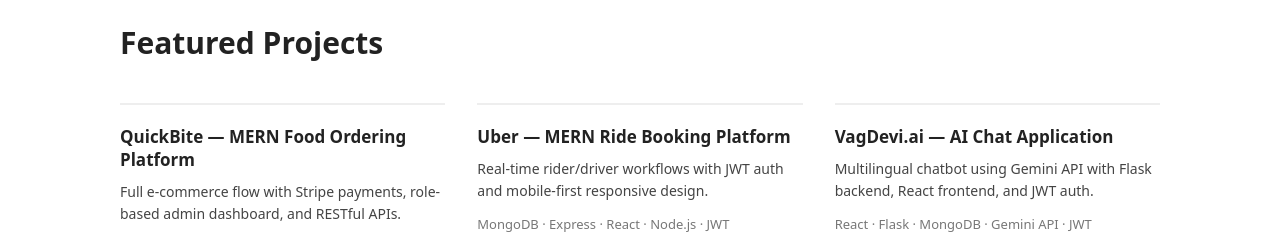
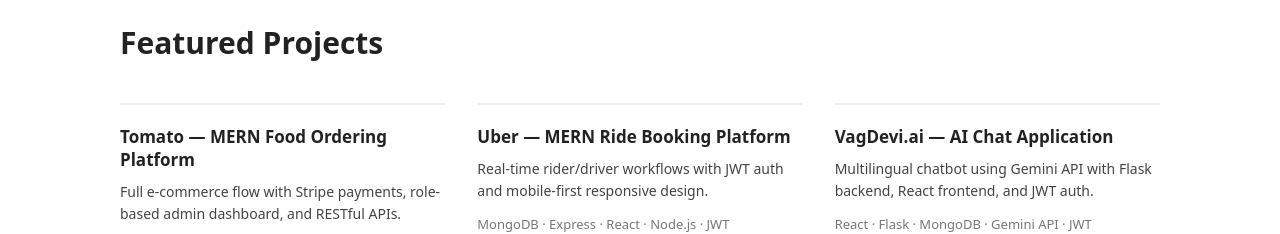
Before and after one commit to devBuku/website, a React (Vite) app: page / in a window 1280 px wide. Shown: the part 2040-2274 px from the top of the page. Built offline with nearby package versions, Linux system fonts and the light colour scheme.

Commit message:
rename QuickBite → Tomato across pages

```diff
--- a/src/pages/Home.jsx
+++ b/src/pages/Home.jsx
@@ -4,11 +4,11 @@
 
 const featuredProjects = [
   {
-    title: "QuickBite — MERN Food Ordering Platform",
-    description:
-      "Full e-commerce flow with Stripe payments, role-based admin dashboard, and RESTful APIs.",
-    tech: "MongoDB · Express · React · Node.js · Stripe",
-    link: "https://github.com/devBuku/QuickBite",
+        title: "Tomato — MERN Food Ordering Platform",
+        description:
+            "Full e-commerce flow with Stripe payments, role-based admin dashboard, and RESTful APIs.",
+        tech: "MongoDB · Express · React · Node.js · Stripe",
+        link: "https://github.com/devBuku/Tomato",
   },
   {
     title: "Uber — MERN Ride Booking Platform",
--- a/src/pages/Projects.jsx
+++ b/src/pages/Projects.jsx
@@ -14,8 +14,8 @@
         link: "https://github.com/devBuku/Uber",
     },
     {
-        title: "QuickBite — MERN Food Ordering Platform",
-        image: "/hero.jpg",
+        title: "Tomato — MERN Food Ordering Platform",
+        image: "/tomato.gif",
         live: "#",
         highlights: [
             "Full e-commerce flow: cart, checkout, Stripe payments, order tracking",
@@ -23,7 +23,7 @@
             "RESTful APIs with Express.js, MongoDB (Mongoose ODM), and JWT auth",
         ],
         tech: "MongoDB · Express.js · React · Node.js · Stripe · JWT · Multer · Context API",
-        link: "https://github.com/devBuku/QuickBite",
+        link: "https://github.com/devBuku/Tomato",
     },
     {
         title: "VagDevi.ai — AI Chat Application",
```
Also changed, not shown: public/kediii.jpg (deleted), 1 other file (tests, documents, lock files or other folders).
